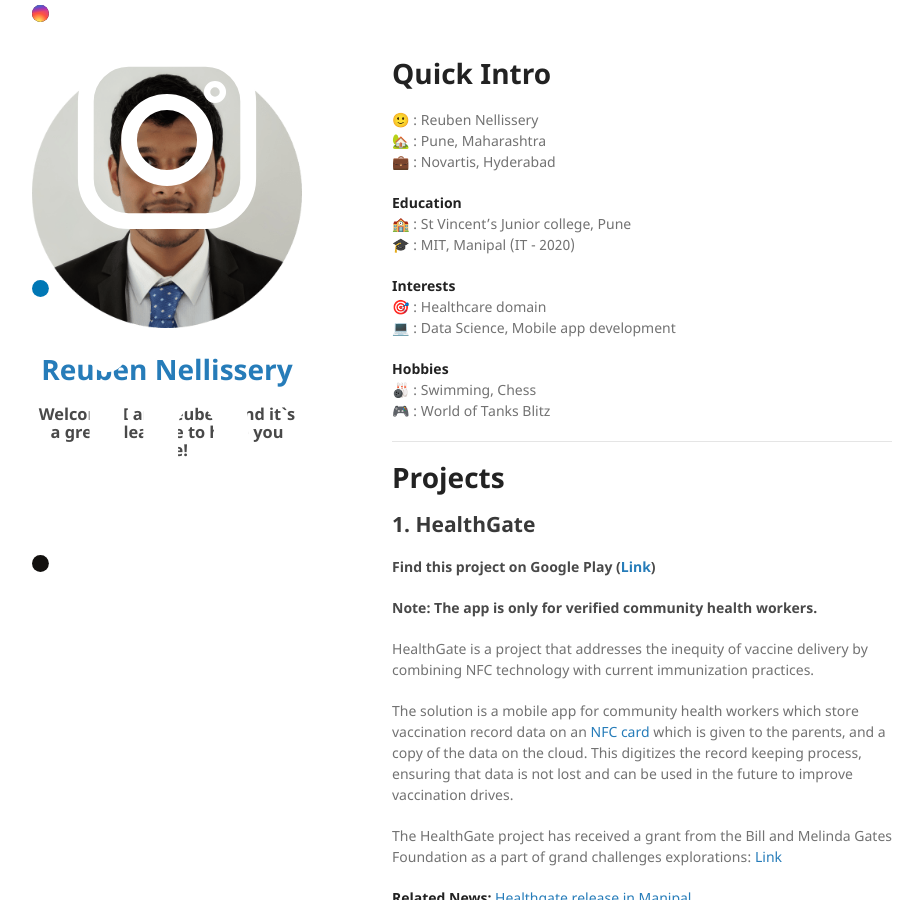
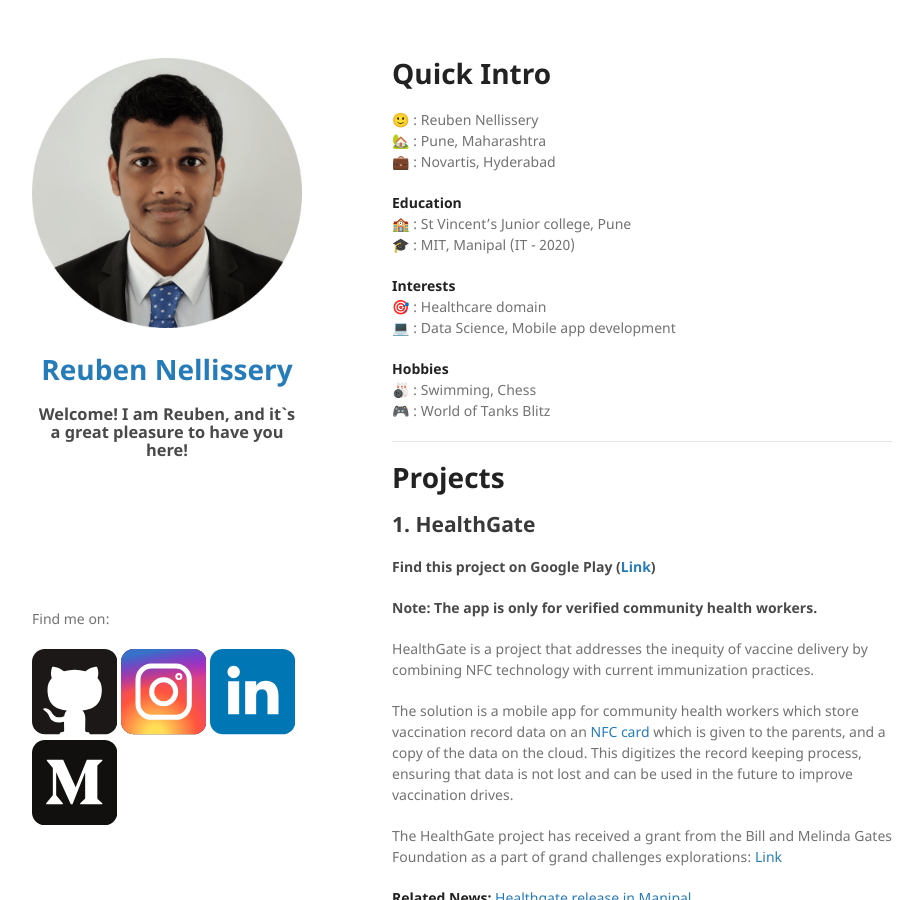
Before and after one commit to bennyhawk/bennyhawk.github.io, a Jekyll site: the page built from index.md, in a window 1280 px wide and 900 px high. Shown: the whole window, without its empty margins (178-1101 px from the left). Built offline with Jekyll 4.4.1, drawn with Linux system fonts in a browser that asks for light colours; our own code applies the rules of GitHub Pages for plain Markdown files.

Commit message:
Update default.html

```diff
--- a/_layouts/default.html
+++ b/_layouts/default.html
@@ -41,69 +41,54 @@
    <p>Find me on:</p>
    <p class="view">
       <a href="https://github.com/bennyhawk">
-         <svg xmlns="http://www.w3.org/2000/svg"
-            aria-label="GitHub" role="img"
-            viewBox="0 0 512 512">
-            <rect
-               width="32" height="32"
-               rx="15%"
-               fill="#1B1817"/>
-            <path fill="#fff" d="M335 499c14 0 12 17 12 17H165s-2-17 12-17c13 0 16-6 16-12l-1-50c-71 16-86-28-86-28-12-30-28-37-28-37-24-16 1-16 1-16 26 2 40 26 40 26 22 39 59 28 74 22 2-17 9-28 16-35-57-6-116-28-116-126 0-28 10-51 26-69-3-6-11-32 3-67 0 0 21-7 70 26 42-12 86-12 128 0 49-33 70-26 70-26 14 35 6 61 3 67 16 18 26 41 26 69 0 98-60 120-117 126 10 8 18 24 18 48l-1 70c0 6 3 12 16 12z"/>
+         <svg xmlns="http://www.w3.org/2000/svg" xmlns:xlink="http://www.w3.org/1999/xlink" width="64pt" height="64pt" viewBox="0 0 64 64" version="1.1">
+<g id="surface1">
+<path style=" stroke:none;fill-rule:nonzero;fill:rgb(10.588235%,9.411765%,9.019608%);fill-opacity:1;" d="M 9.601562 0 L 54.398438 0 C 59.703125 0 64 4.296875 64 9.601562 L 64 54.398438 C 64 59.703125 59.703125 64 54.398438 64 L 9.601562 64 C 4.296875 64 0 59.703125 0 54.398438 L 0 9.601562 C 0 4.296875 4.296875 0 9.601562 0 Z M 9.601562 0 "/>
+<path style=" stroke:none;fill-rule:nonzero;fill:rgb(100%,100%,100%);fill-opacity:1;" d="M 41.875 62.375 C 43.625 62.375 43.375 64.5 43.375 64.5 L 20.625 64.5 C 20.625 64.5 20.375 62.375 22.125 62.375 C 23.75 62.375 24.125 61.625 24.125 60.875 L 24 54.625 C 15.125 56.625 13.25 51.125 13.25 51.125 C 11.75 47.375 9.75 46.5 9.75 46.5 C 6.75 44.5 9.875 44.5 9.875 44.5 C 13.125 44.75 14.875 47.75 14.875 47.75 C 17.625 52.625 22.25 51.25 24.125 50.5 C 24.375 48.375 25.25 47 26.125 46.125 C 19 45.375 11.625 42.625 11.625 30.375 C 11.625 26.875 12.875 24 14.875 21.75 C 14.5 21 13.5 17.75 15.25 13.375 C 15.25 13.375 17.875 12.5 24 16.625 C 29.25 15.125 34.75 15.125 40 16.625 C 46.125 12.5 48.75 13.375 48.75 13.375 C 50.5 17.75 49.5 21 49.125 21.75 C 51.125 24 52.375 26.875 52.375 30.375 C 52.375 42.625 44.875 45.375 37.75 46.125 C 39 47.125 40 49.125 40 52.125 L 39.875 60.875 C 39.875 61.625 40.25 62.375 41.875 62.375 Z M 41.875 62.375 "/>
+</g>
 </svg>
       </a>
       <a href="https://www.instagram.com/bennyhawk.rn/">
-         <svg xmlns="http://www.w3.org/2000/svg" xmlns:xlink="http://www.w3.org/1999/xlink"
-            aria-label="Instagram" role="img"
-            viewBox="0 0 512 512">
-            <rect
-               width="32" height="32"
-               rx="15%"
-               id="b"/>
-            <use fill="url(#a)" xlink:href="#b"/>
-            <use fill="url(#c)" xlink:href="#b"/>
-            <radialGradient
-               id="a" cx=".4" cy="1" r="1">
-               <stop offset=".1" stop-color="#fd5"/>
-               <stop offset=".5" stop-color="#ff543e"/>
-               <stop offset="1" stop-color="#c837ab"/>
+         <svg xmlns="http://www.w3.org/2000/svg" xmlns:xlink="http://www.w3.org/1999/xlink" width="64pt" height="64pt" viewBox="0 0 64 64" version="1.1">
+<defs>
+<radialGradient id="radial0" gradientUnits="userSpaceOnUse" cx="0.4" cy="1" fx="0.4" fy="1" r="1" gradientTransform="matrix(64,0,0,64,0,0)">
+<stop offset="0.1" style="stop-color:rgb(100%,86.666667%,33.333333%);stop-opacity:1;"/>
+<stop offset="0.5" style="stop-color:rgb(100%,32.941176%,24.313725%);stop-opacity:1;"/>
+<stop offset="1" style="stop-color:rgb(78.431373%,21.568627%,67.058824%);stop-opacity:1;"/>
 </radialGradient>
-            <linearGradient
-               id="c" x2=".2" y2="1">
-               <stop offset=".1" stop-color="#3771c8"/>
-               <stop offset=".5" stop-color="#60f" stop-opacity="0"/>
+<linearGradient id="linear0" gradientUnits="userSpaceOnUse" x1="0" y1="0" x2="0.2" y2="1" gradientTransform="matrix(64,0,0,64,0,0)">
+<stop offset="0.1" style="stop-color:rgb(21.568627%,44.313725%,78.431373%);stop-opacity:1;"/>
+<stop offset="0.5" style="stop-color:rgb(40%,0%,100%);stop-opacity:0;"/>
 </linearGradient>
-            <g
-               fill="none" stroke="#fff" stroke-width="30">
-               <rect width="308" height="308" x="102" y="102" rx="81"/>
-               <circle cx="256" cy="256" r="72"/>
-               <circle cx="347" cy="165" r="6"/>
+</defs>
+<g id="surface1">
+<path style=" stroke:none;fill-rule:nonzero;fill:rgb(0%,0%,0%);fill-opacity:1;" d="M 9.601562 0 L 54.398438 0 C 59.703125 0 64 4.296875 64 9.601562 L 64 54.398438 C 64 59.703125 59.703125 64 54.398438 64 L 9.601562 64 C 4.296875 64 0 59.703125 0 54.398438 L 0 9.601562 C 0 4.296875 4.296875 0 9.601562 0 Z M 9.601562 0 "/>
+<path style=" stroke:none;fill-rule:nonzero;fill:url(#radial0);" d="M 9.601562 0 L 54.398438 0 C 59.703125 0 64 4.296875 64 9.601562 L 64 54.398438 C 64 59.703125 59.703125 64 54.398438 64 L 9.601562 64 C 4.296875 64 0 59.703125 0 54.398438 L 0 9.601562 C 0 4.296875 4.296875 0 9.601562 0 Z M 9.601562 0 "/>
+<path style=" stroke:none;fill-rule:nonzero;fill:url(#linear0);" d="M 9.601562 0 L 54.398438 0 C 59.703125 0 64 4.296875 64 9.601562 L 64 54.398438 C 64 59.703125 59.703125 64 54.398438 64 L 9.601562 64 C 4.296875 64 0 59.703125 0 54.398438 L 0 9.601562 C 0 4.296875 4.296875 0 9.601562 0 Z M 9.601562 0 "/>
+<path style="fill:none;stroke-width:30;stroke-linecap:butt;stroke-linejoin:miter;stroke:rgb(100%,100%,100%);stroke-opacity:1;stroke-miterlimit:4;" d="M 183 102 L 329 102 C 373.75 102 410 138.25 410 183 L 410 329 C 410 373.75 373.75 410 329 410 L 183 410 C 138.25 410 102 373.75 102 329 L 102 183 C 102 138.25 138.25 102 183 102 Z M 183 102 " transform="matrix(0.125,0,0,0.125,0,0)"/>
+<path style="fill:none;stroke-width:30;stroke-linecap:butt;stroke-linejoin:miter;stroke:rgb(100%,100%,100%);stroke-opacity:1;stroke-miterlimit:4;" d="M 328 256 C 328 295.75 295.75 328 256 328 C 216.25 328 184 295.75 184 256 C 184 216.25 216.25 184 256 184 C 295.75 184 328 216.25 328 256 Z M 328 256 " transform="matrix(0.125,0,0,0.125,0,0)"/>
+<path style="fill:none;stroke-width:30;stroke-linecap:butt;stroke-linejoin:miter;stroke:rgb(100%,100%,100%);stroke-opacity:1;stroke-miterlimit:4;" d="M 353 165 C 353 168.3125 350.3125 171 347 171 C 343.6875 171 341 168.3125 341 165 C 341 161.6875 343.6875 159 347 159 C 350.3125 159 353 161.6875 353 165 Z M 353 165 " transform="matrix(0.125,0,0,0.125,0,0)"/>
 </g>
 </svg>
       </a>
       <a href="https://www.linkedin.com/in/reubennellissery/">
-         <svg xmlns="http://www.w3.org/2000/svg"
-            aria-label="LinkedIn" role="img"
-            viewBox="0 0 512 512"
-            fill="#fff">
-            <rect
-               width="32" height="32"
-               rx="15%"
-               fill="#0077b5"/>
-            <circle cx="142" cy="138" r="37"/>
-            <path stroke="#fff" stroke-width="66" d="M244 194v198M142 194v198"/>
-            <path d="M276 282c0-20 13-40 36-40 24 0 33 18 33 45v105h66V279c0-61-32-89-76-89-34 0-51 19-59 32"/>
+         <svg xmlns="http://www.w3.org/2000/svg" xmlns:xlink="http://www.w3.org/1999/xlink" width="64pt" height="64pt" viewBox="0 0 64 64" version="1.1">
+<g id="surface1">
+<path style=" stroke:none;fill-rule:nonzero;fill:rgb(0%,46.666667%,70.980392%);fill-opacity:1;" d="M 9.601562 0 L 54.398438 0 C 59.703125 0 64 4.296875 64 9.601562 L 64 54.398438 C 64 59.703125 59.703125 64 54.398438 64 L 9.601562 64 C 4.296875 64 0 59.703125 0 54.398438 L 0 9.601562 C 0 4.296875 4.296875 0 9.601562 0 Z M 9.601562 0 "/>
+<path style=" stroke:none;fill-rule:nonzero;fill:rgb(100%,100%,100%);fill-opacity:1;" d="M 22.375 17.25 C 22.375 19.804688 20.304688 21.875 17.75 21.875 C 15.195312 21.875 13.125 19.804688 13.125 17.25 C 13.125 14.695312 15.195312 12.625 17.75 12.625 C 20.304688 12.625 22.375 14.695312 22.375 17.25 Z M 22.375 17.25 "/>
+<path style="fill-rule:nonzero;fill:rgb(100%,100%,100%);fill-opacity:1;stroke-width:66;stroke-linecap:butt;stroke-linejoin:miter;stroke:rgb(100%,100%,100%);stroke-opacity:1;stroke-miterlimit:4;" d="M 244 194 L 244 392 M 142 194 L 142 392 " transform="matrix(0.125,0,0,0.125,0,0)"/>
+<path style=" stroke:none;fill-rule:nonzero;fill:rgb(100%,100%,100%);fill-opacity:1;" d="M 34.5 35.25 C 34.5 32.75 36.125 30.25 39 30.25 C 42 30.25 43.125 32.5 43.125 35.875 L 43.125 49 L 51.375 49 L 51.375 34.875 C 51.375 27.25 47.375 23.75 41.875 23.75 C 37.625 23.75 35.5 26.125 34.5 27.75 "/>
+</g>
 </svg>
       </a>
       <a href="https://medium.com/@bennyhawk">
-         <svg xmlns="http://www.w3.org/2000/svg"
-            aria-label="Medium" role="img"
-            viewBox="0 0 512 512">
-            <rect
-               width="32" height="32"
-               rx="15%"
-               fill="#12100e"/>
-            <path fill="#fff" d="M125 173c0-4-2-9-5-11l-31-38v-6h98l75 166 67-166h93v6l-27 26c-2 1-3 4-3 7v190c0 3 1 6 3 8l27 25v6H289v-6l27-26c3-3 3-4 3-8V193l-76 192h-10l-88-192v129c-1 5 1 11 5 15l35 43v5H85v-5l35-43c4-4 6-10 5-15z"/>
+         <svg xmlns="http://www.w3.org/2000/svg" xmlns:xlink="http://www.w3.org/1999/xlink" width="64pt" height="64pt" viewBox="0 0 64 64" version="1.1">
+<g id="surface1">
+<path style=" stroke:none;fill-rule:nonzero;fill:rgb(7.058824%,6.27451%,5.490196%);fill-opacity:1;" d="M 9.601562 0 L 54.398438 0 C 59.703125 0 64 4.296875 64 9.601562 L 64 54.398438 C 64 59.703125 59.703125 64 54.398438 64 L 9.601562 64 C 4.296875 64 0 59.703125 0 54.398438 L 0 9.601562 C 0 4.296875 4.296875 0 9.601562 0 Z M 9.601562 0 "/>
+<path style=" stroke:none;fill-rule:nonzero;fill:rgb(100%,100%,100%);fill-opacity:1;" d="M 15.625 21.625 C 15.625 21.125 15.375 20.5 15 20.25 L 11.125 15.5 L 11.125 14.75 L 23.375 14.75 L 32.75 35.5 L 41.125 14.75 L 52.75 14.75 L 52.75 15.5 L 49.375 18.75 C 49.125 18.875 49 19.25 49 19.625 L 49 43.375 C 49 43.75 49.125 44.125 49.375 44.375 L 52.75 47.5 L 52.75 48.25 L 36.125 48.25 L 36.125 47.5 L 39.5 44.25 C 39.875 43.875 39.875 43.75 39.875 43.25 L 39.875 24.125 L 30.375 48.125 L 29.125 48.125 L 18.125 24.125 L 18.125 40.25 C 18 40.875 18.25 41.625 18.75 42.125 L 23.125 47.5 L 23.125 48.125 L 10.625 48.125 L 10.625 47.5 L 15 42.125 C 15.5 41.625 15.75 40.875 15.625 40.25 Z M 15.625 21.625 "/>
+</g>
 </svg>
+
       </a>
    </p>
 </footer>
```
Lines whose indentation alone changed are shown as unchanged.
